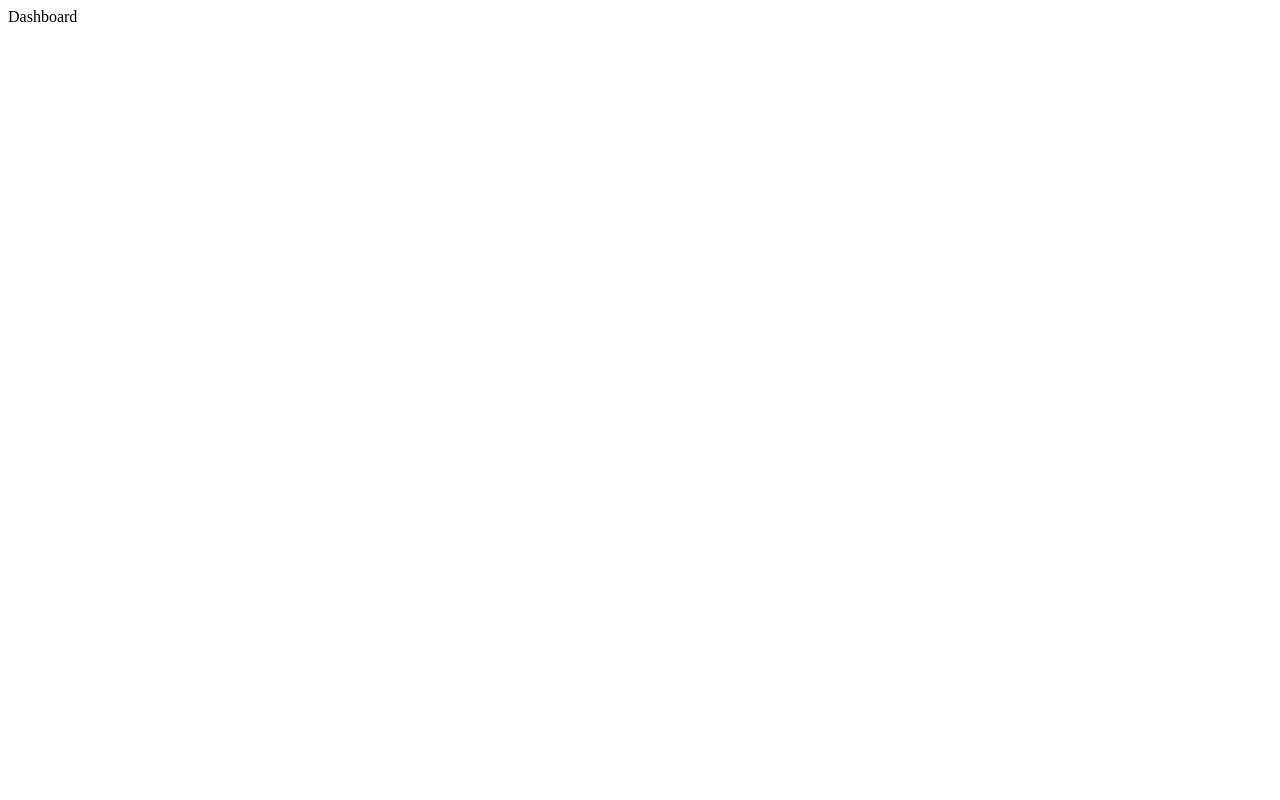
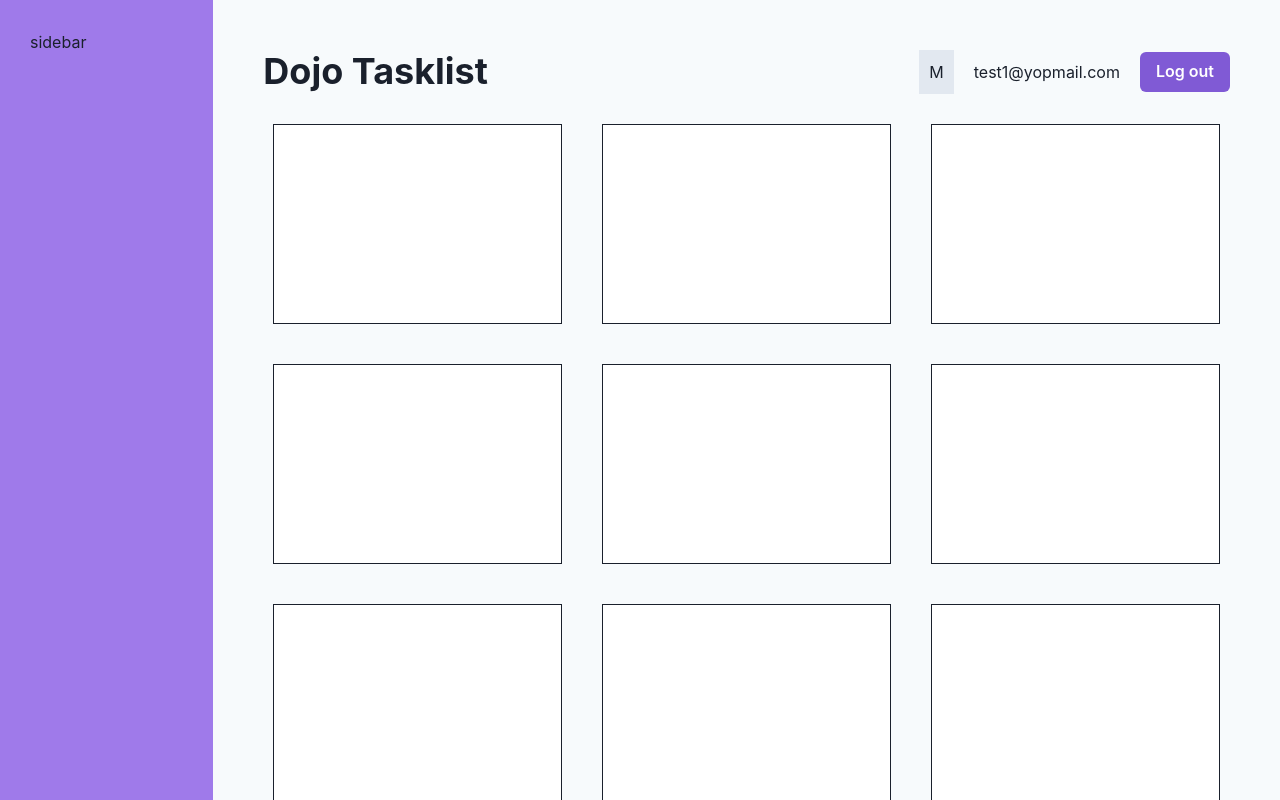
Before and after one commit to zawraz/dojo-tasklist, a React (Vite) app: page / in a window 1280 px wide. Shown: the top 800 px of the page. Built offline with nearby package versions, Linux system fonts and the light colour scheme.

Commit message:
Layout refactor

```diff
--- a/package.json
+++ b/package.json
@@ -9,6 +9,10 @@
 		"preview": "vite preview"
 	},
 	"dependencies": {
+		"@chakra-ui/react": "^2.8.2",
+		"@emotion/react": "^11.11.1",
+		"@emotion/styled": "^11.11.0",
+		"framer-motion": "^10.16.14",
 		"react": "^18.2.0",
 		"react-dom": "^18.2.0",
 		"react-router-dom": "^6.6.1"
--- /dev/null
+++ b/src/components/Navbar.jsx
@@ -0,0 +1,25 @@
+import {
+	Box,
+	Button,
+	Flex,
+	HStack,
+	Heading,
+	Spacer,
+	Text,
+} from "@chakra-ui/react"
+
+export default function Navbar() {
+	return (
+		<Flex as="nav" p="10px" align="center">
+			<Heading as="h1">Dojo Tasklist</Heading>
+			<Spacer />
+			<HStack spacing="20px">
+				<Box bg="gray.200" p="10px">
+					M
+				</Box>
+				<Text>test1@yopmail.com</Text>
+				<Button colorScheme="purple">Log out</Button>
+			</HStack>
+		</Flex>
+	)
+}
--- a/src/layouts/RootLayout.jsx
+++ b/src/layouts/RootLayout.jsx
@@ -1,9 +1,17 @@
 import { Outlet } from "react-router-dom"
+import Navbar from "../components/Navbar"
+import { Grid, GridItem } from "@chakra-ui/react"
 
 export default function RootLayout() {
-  return (
-    <div>
-      <Outlet />
-    </div>
-  )
+	return (
+		<Grid templateColumns="repeat(6,1fr)" bg="gray.50">
+			<GridItem as="aside" colSpan="1" bg="purple.400" minH="100vh" p="30px">
+				<span>sidebar</span>
+			</GridItem>
+			<GridItem as="main" colSpan="5" p="40px">
+				<Navbar />
+				<Outlet />
+			</GridItem>
+		</Grid>
+	)
 }
--- a/src/main.jsx
+++ b/src/main.jsx
@@ -1,9 +1,12 @@
-import React from 'react'
-import ReactDOM from 'react-dom/client'
-import App from './App'
+import React from "react"
+import ReactDOM from "react-dom/client"
+import App from "./App"
+import { ChakraProvider } from "@chakra-ui/react"
 
-ReactDOM.createRoot(document.getElementById('root')).render(
-  <React.StrictMode>
-    <App />
-  </React.StrictMode>,
+ReactDOM.createRoot(document.getElementById("root")).render(
+	<React.StrictMode>
+		<ChakraProvider>
+			<App />
+		</ChakraProvider>
+	</React.StrictMode>
 )
--- a/src/pages/Dashboard.jsx
+++ b/src/pages/Dashboard.jsx
@@ -1,5 +1,22 @@
+import { Box, SimpleGrid } from "@chakra-ui/react"
+
 export default function Dashboard() {
-  return (
-    <div>Dashboard</div>
-  )
+	return (
+		<SimpleGrid spacing={10} minChildWidth="250px" p={5}>
+			<Box bg="white" h="200px" border="1px solid"></Box>
+			<Box bg="white" h="200px" border="1px solid"></Box>
+			<Box bg="white" h="200px" border="1px solid"></Box>
+			<Box bg="white" h="200px" border="1px solid"></Box>
+
+			<Box bg="white" h="200px" border="1px solid"></Box>
+			<Box bg="white" h="200px" border="1px solid"></Box>
+			<Box bg="white" h="200px" border="1px solid"></Box>
+			<Box bg="white" h="200px" border="1px solid"></Box>
+
+			<Box bg="white" h="200px" border="1px solid"></Box>
+			<Box bg="white" h="200px" border="1px solid"></Box>
+			<Box bg="white" h="200px" border="1px solid"></Box>
+			<Box bg="white" h="200px" border="1px solid"></Box>
+		</SimpleGrid>
+	)
 }
```
Also changed, not shown: 1 other file (tests, documents, lock files or other folders).
